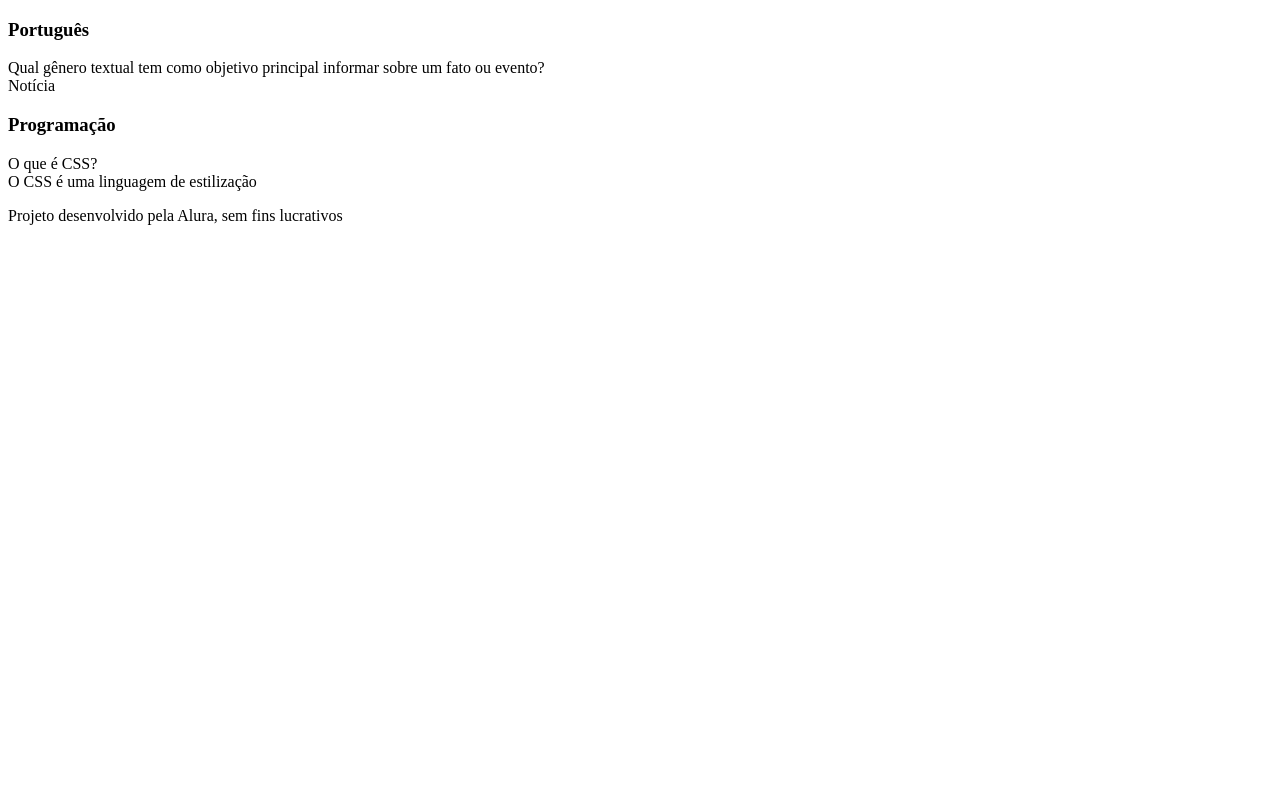
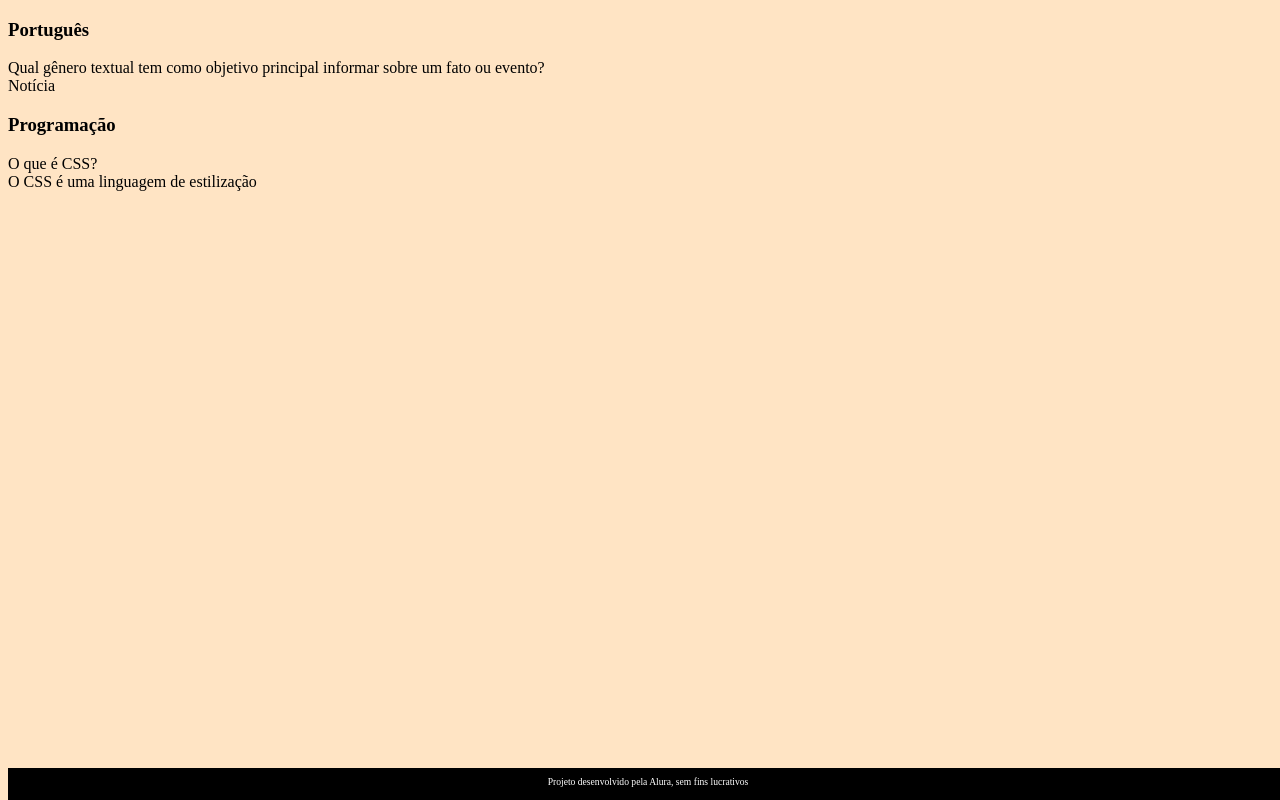
Before and after one commit to kauaconsolim/projeto-kaua, a plain HTML site: page index.html in a window 1280 px wide. Drawn offline with Linux system fonts and the light colour scheme.

Commit message:
Add files via upload

```diff
--- a/index.html
+++ b/index.html
@@ -4,6 +4,7 @@
     <meta charset="UTF-8">
     <meta name="viewport" content="width=device-width, initial-scale=1.0">
     <title>Flashcard</title>
+    <link rel="stylesheet" href="stlye.css">
 </head>
 <body>
     <main>
--- /dev/null
+++ b/stlye.css
@@ -0,0 +1,19 @@
+body {
+    background-color: bisque;
+    font-family: Bai Jamjuree;
+}
+
+footer {
+    background-color: black;
+    color: white;
+    position: fixed;
+    bottom: 0;
+    width: 100%;
+    height: 2rem;
+}
+
+footer p {
+    text-align: center;
+    font-size: 0.6rem;
+    margin-top: 0.5rem;
+}
```
